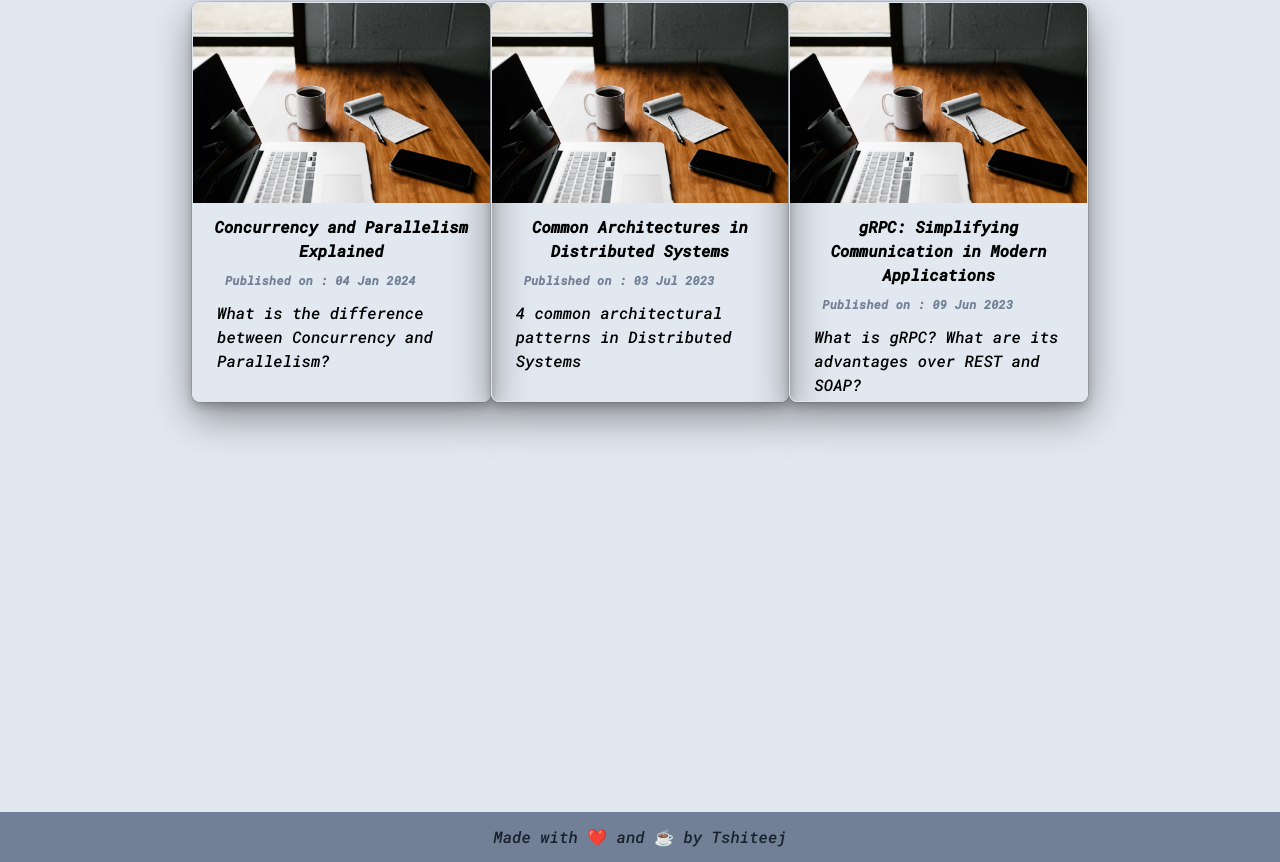
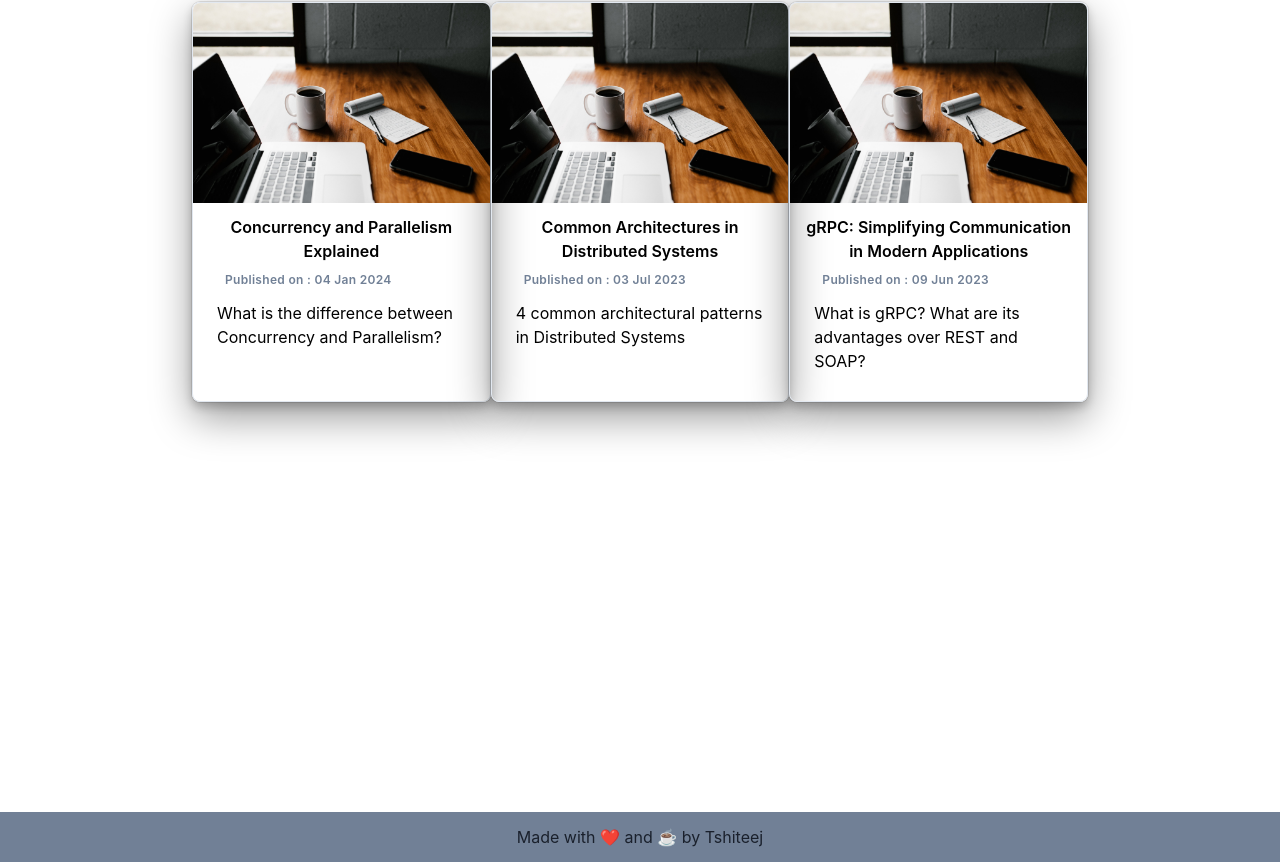
Before and after one commit to Tshiteej/personal-website-nextJS, a Next.js app: page / in a window 1280 px wide. Shown: the part 3199-4061 px from the top of the page. Built offline with nearby package versions, Linux system fonts and the light colour scheme; no server answers.

Commit message:
CSS changes for blogs

```diff
--- a/data/blog/concurrency-and-parallelism.mdx
+++ b/data/blog/concurrency-and-parallelism.mdx
@@ -11,12 +11,12 @@
 
 Imagine you're juggling apples and oranges. You wouldn't throw both in the air at once, right? You'd toss one, catch it, and then throw the other. That's kind of like how computers handle many tasks, but with a twist! Today, we're diving into the world of **concurrency** and **parallelism**, two terms that describe how computers juggle their workloads.
 
-**Meet the Players:**
+### Meet the Players:
 
 - **CPU:** Your computer's brain, crunching numbers and running programs. Think of it as the juggler.
 - **Processes:** Independent, running programs like web browsers, games, or even this blog post. These are the apples and oranges.
 
-**Concurrency:** The Grand Illusion
+### **Concurrency:** The Grand Illusion
 
 Concurrency is like **super-fast multitasking**. Your CPU juggles multiple processes by quickly switching between them, giving the illusion they're running at the same time. It's like throwing one apple, then quickly switching to the orange before catching the apple. No real parallel magic, just clever juggling!
 
@@ -24,7 +24,7 @@
 
 Imagine downloading a file while chatting with friends. Concurrency keeps both tasks moving by making the CPU switch attention rapidly. This makes your computer feel responsive and avoids long wait times.
 
-**Parallelism:** Teamwork Makes the Dream Work
+### **Parallelism:** Teamwork Makes the Dream Work
 
 Now, imagine having two hands. You can actually throw and catch both apples or oranges at the same time! That's **parallelism** in action. Your computer uses multiple CPUs or cores (like having extra hands) to run processes simultaneously. Think of it as juggling with two jugglers, each handling a different fruit.
 
@@ -33,7 +33,7 @@
 - **Speed boost:** Tasks finish faster when split and conquered by multiple cores. Think of video editing, where rendering happens much quicker with parallelism.
 - **Heavy lifting:** Complex calculations like scientific simulations benefit greatly from parallel processing power.
 
-**The Takeaway:**
+### **The Takeaway:**
 
 - **Concurrency:** Juggling multiple tasks on a single CPU, giving the illusion of parallelism. Think "fast switching."
 - **Parallelism:** Running multiple tasks simultaneously on multiple CPUs or cores for real speed gains. Think "teamwork."
--- a/src/styles/prism.js
+++ b/src/styles/prism.js
@@ -122,7 +122,7 @@
   .remark-code-title {
     padding: ${theme.space[2]} ${theme.space[4]};
     font-family: ${theme.fonts.mono};
-    background: ${theme.colors.gray[100]};
+    background: ${theme.colors.gray[200]};
     color: ${theme.colors.gray[800]};
     border: 1px solid ${theme.colors.gray[200]};
     border-top-left-radius: ${theme.radii.lg};
--- a/src/styles/theme.js
+++ b/src/styles/theme.js
@@ -1,45 +1,41 @@
-import { extendTheme, chakra } from "@chakra-ui/react";
 import { theme as chakraTheme } from "@chakra-ui/react";
-import { createBreakpoints, mode } from "@chakra-ui/theme-tools";
+import { extendTheme } from "@chakra-ui/react";
+import { createBreakpoints } from "@chakra-ui/theme-tools";
 
 const fonts = {
   ...chakraTheme.fonts,
-  heading: `'Roboto Mono', monospace;`,
-  body: `'Roboto Mono', monospace;`
+  body: `Inter,-apple-system,BlinkMacSystemFont,"Segoe UI",Helvetica,Arial,sans-serif,"Apple Color Emoji","Segoe UI Emoji","Segoe UI Symbol"`,
+  heading: `Inter,-apple-system,BlinkMacSystemFont,"Segoe UI",Helvetica,Arial,sans-serif,"Apple Color Emoji","Segoe UI Emoji","Segoe UI Symbol"`,
 };
 
 const breakpoints = createBreakpoints({
   sm: "40em",
   md: "52em",
   lg: "64em",
-  "2xl": "70em"
+  lg: "62em",
 });
-
-const styles = {
-  global: props => ({
-    body: {
-      bg: mode("gray.200", "gray.800")(props)
-    }
-  })
-};
 
 const overrides = {
   ...chakraTheme,
   fonts,
   breakpoints,
-  styles,
   fontWeights: {
     normal: 300,
     medium: 600,
-    bold: 700
+    bold: 700,
   },
   fontSizes: {
     xs: "12px",
     sm: "14px",
     md: "16px",
     lg: "18px",
-    xl: "20px"
-  }
+    xl: "20px",
+    "2xl": "24px",
+    "3xl": "28px",
+    "4xl": "36px",
+    "5xl": "48px",
+    "6xl": "64px",
+  },
 };
 
 const customTheme = extendTheme(overrides);
```
Also changed, not shown: 1 other file (tests, documents, lock files or other folders).
